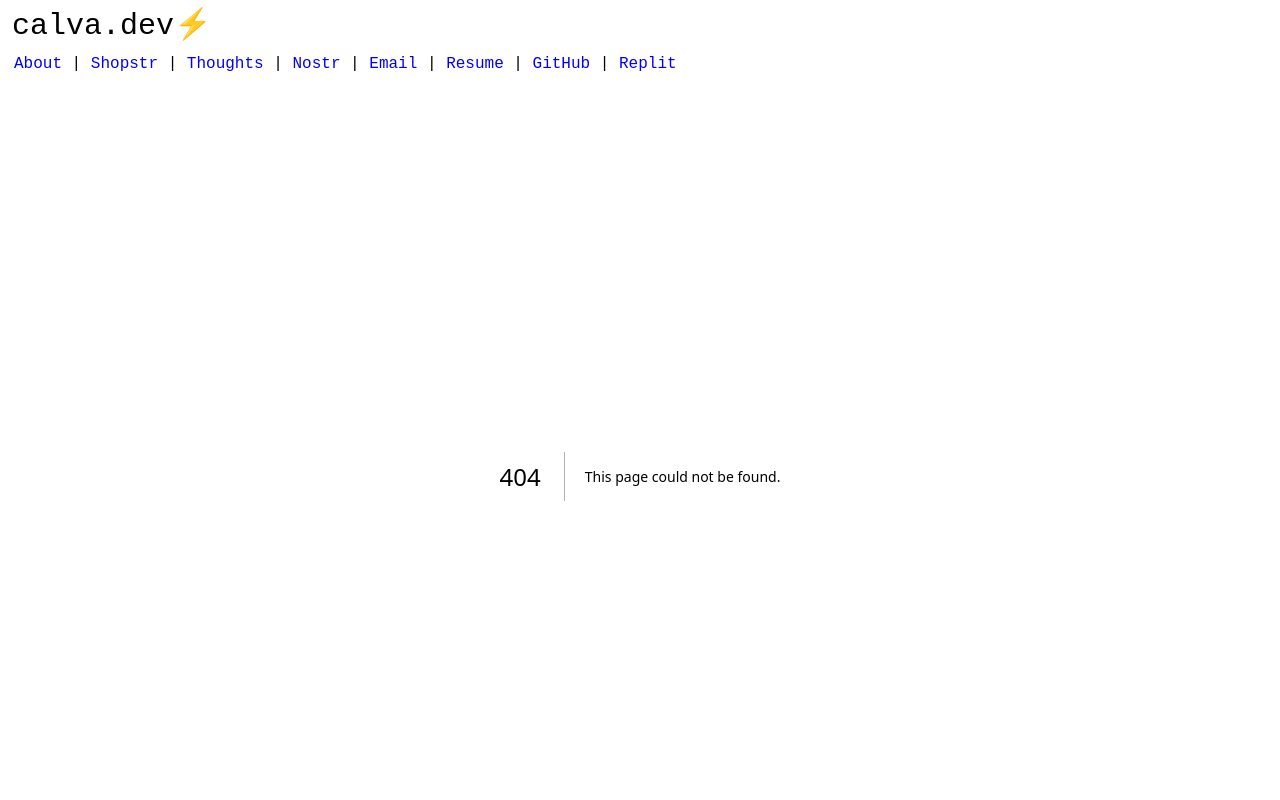
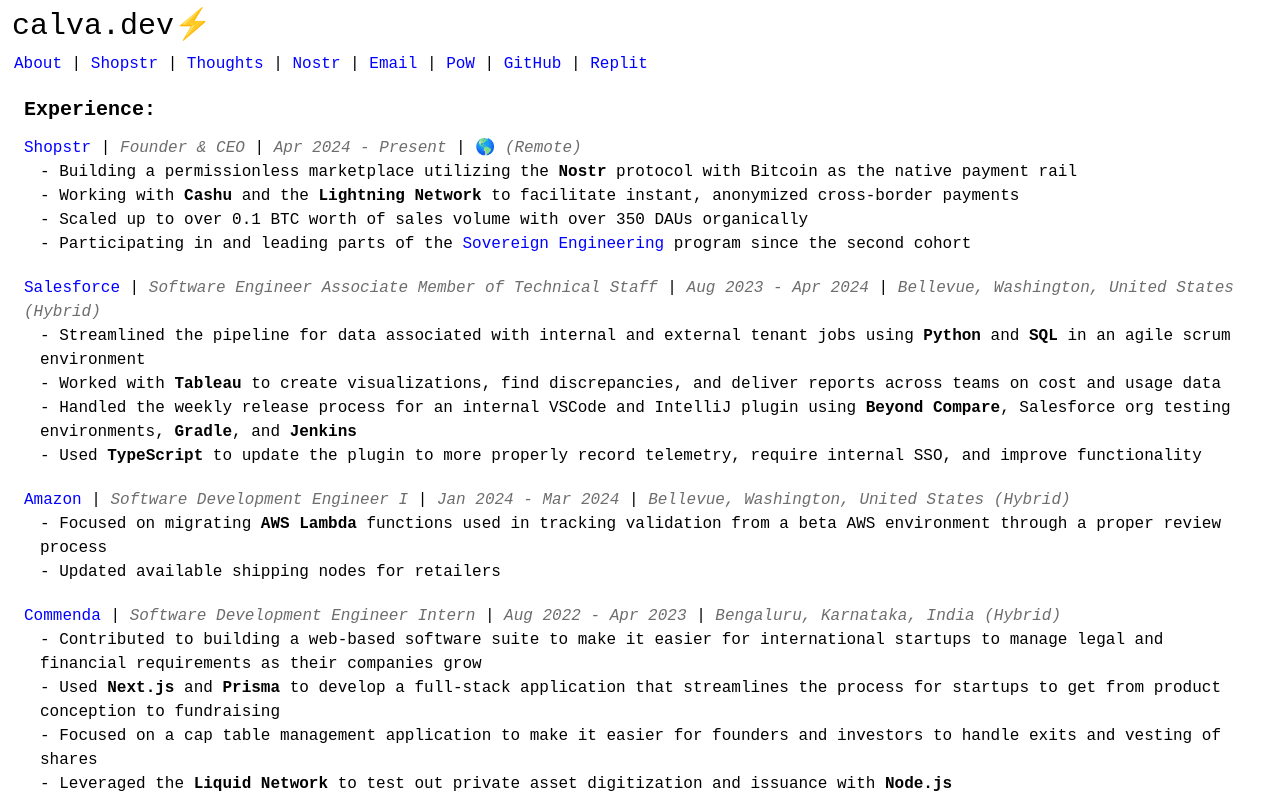
Before and after one commit to calvadev/calva.dev, a Next.js app: page /pow in a window 1280 px wide. Before the commit this address had no page. Shown: the top 800 px of the page. Built offline with nearby package versions, Linux system fonts and the light colour scheme.

Commit message:
Renamed resume page route

```diff
--- a/pages/_document.tsx
+++ b/pages/_document.tsx
@@ -33,7 +33,7 @@
           </span>
           {" | "}
           <span>
-            <Link href="/resume">Resume</Link>
+            <Link href="/pow">PoW</Link>
           </span>
           {" | "}
           <span>
--- a/pages/resume/index.tsx
+++ b/pages/pow/index.tsx
@@ -1,6 +1,6 @@
 import Link from "next/link";
 
-export default function resume() {
+export default function pow() {
   return (
     <div className="w-full h-full p-3">
       <h1 className="py-2 px-3 text-xl">
```
